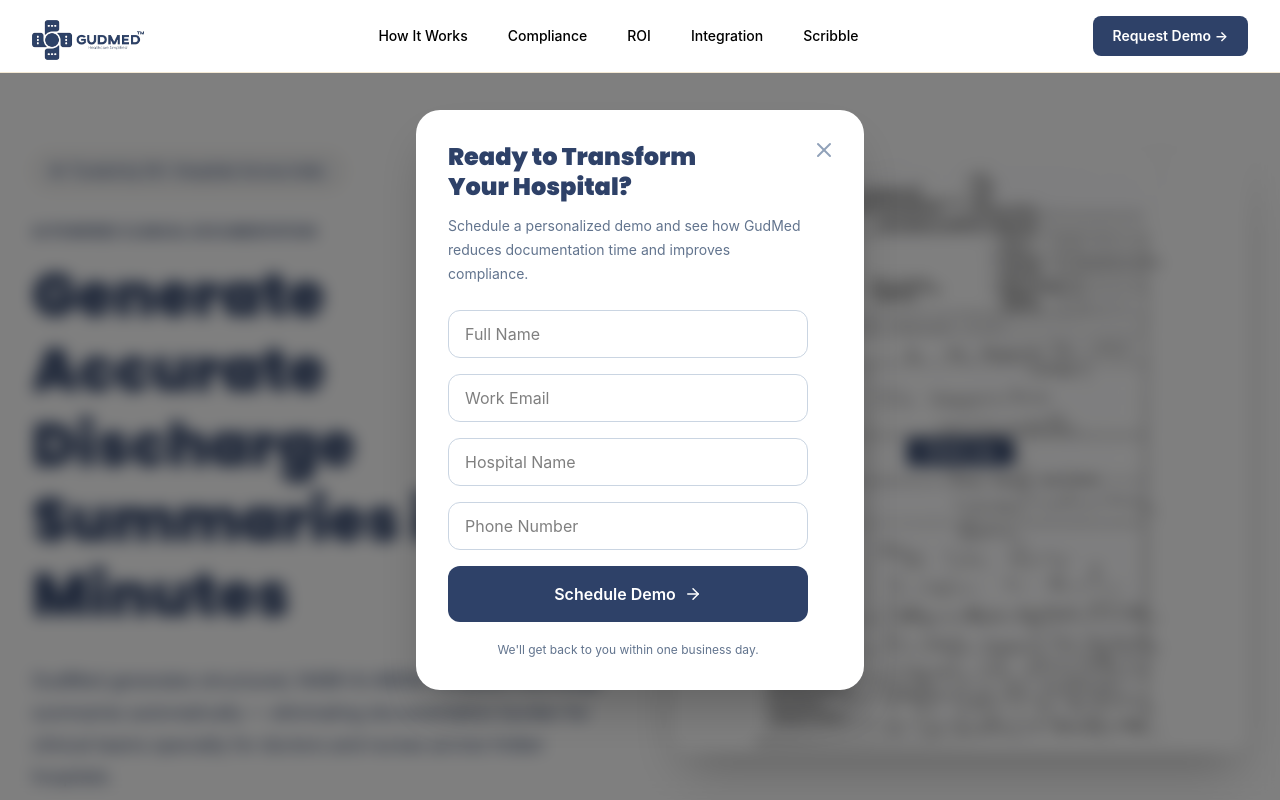
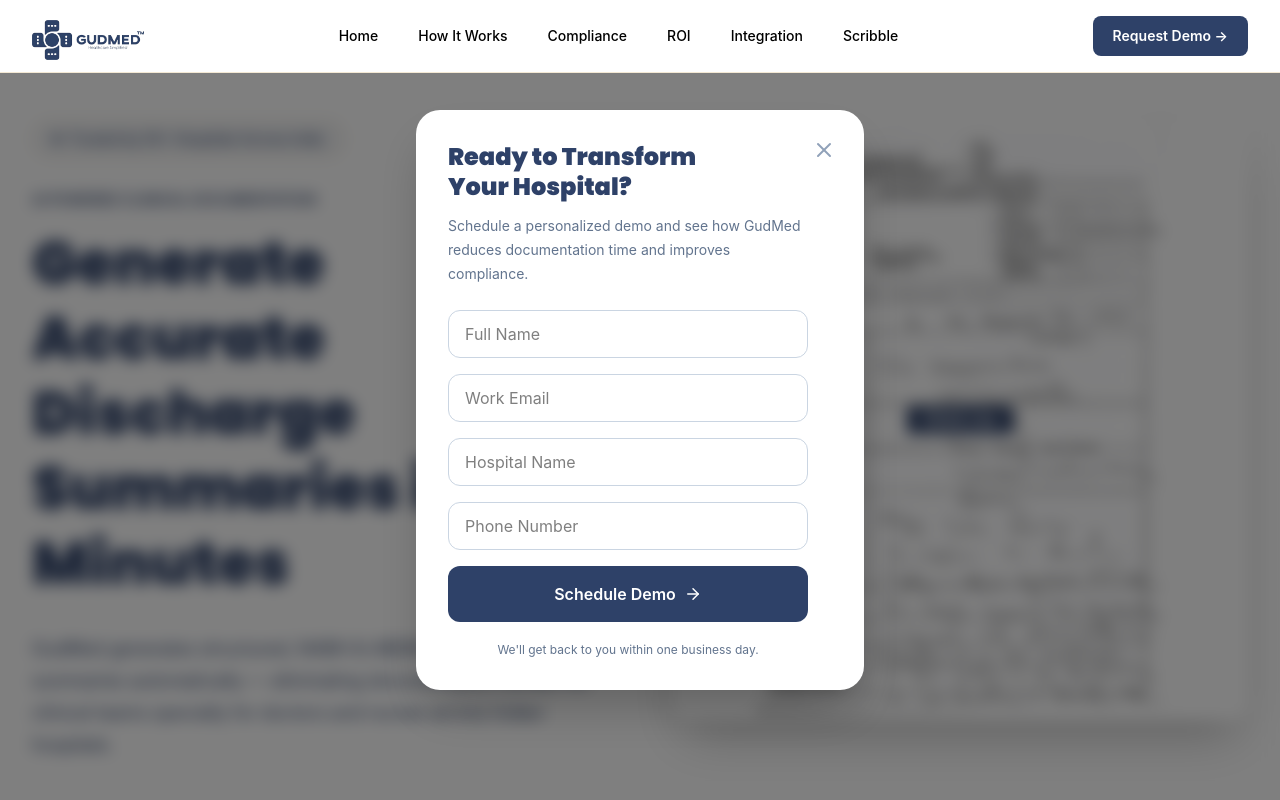
Before and after one commit to SachinGudMed/gudmed-India-discharge-summary, a React (Vite) app: page / in a window 1280 px wide. Shown: the top 800 px of the page. Built offline with nearby package versions, Linux system fonts and the light colour scheme.

Commit message:
fix: padding

```diff
--- a/src/components/Hero.jsx
+++ b/src/components/Hero.jsx
@@ -40,7 +40,7 @@
 const Hero = ({ onDemoClick }) => {
   return (
     <section className="relative overflow-hidden">
-      <div className="mx-auto max-w-7xl px-4 sm:px-6 pb-12 sm:pb-16 md:pb-20 lg:pb-24 pt-8 sm:pt-12 md:pt-16 lg:pt-20 lg:px-8">
+      <div className="mx-auto max-w-7xl px-4 sm:px-6 pb-12 sm:pb-16 md:pb-20 lg:pb-24 pt-8 sm:pt-12 md:pt-10 lg:pt-12 lg:px-8">
         <div className="grid grid-cols-1 gap-8 sm:gap-10 md:gap-12 lg:gap-16 items-center lg:grid-cols-2">
           {/* Left */}
           <div className="w-full">
--- a/src/components/Navbar.jsx
+++ b/src/components/Navbar.jsx
@@ -4,6 +4,10 @@
 import logo from "../assets/Gudmed1-removebg-preview.png";
 
 const navLinks = [
+  {
+    name: "Home",
+    path: "/",
+  },
   {
     name: "How It Works",
     path: "/how-it-works",
```
